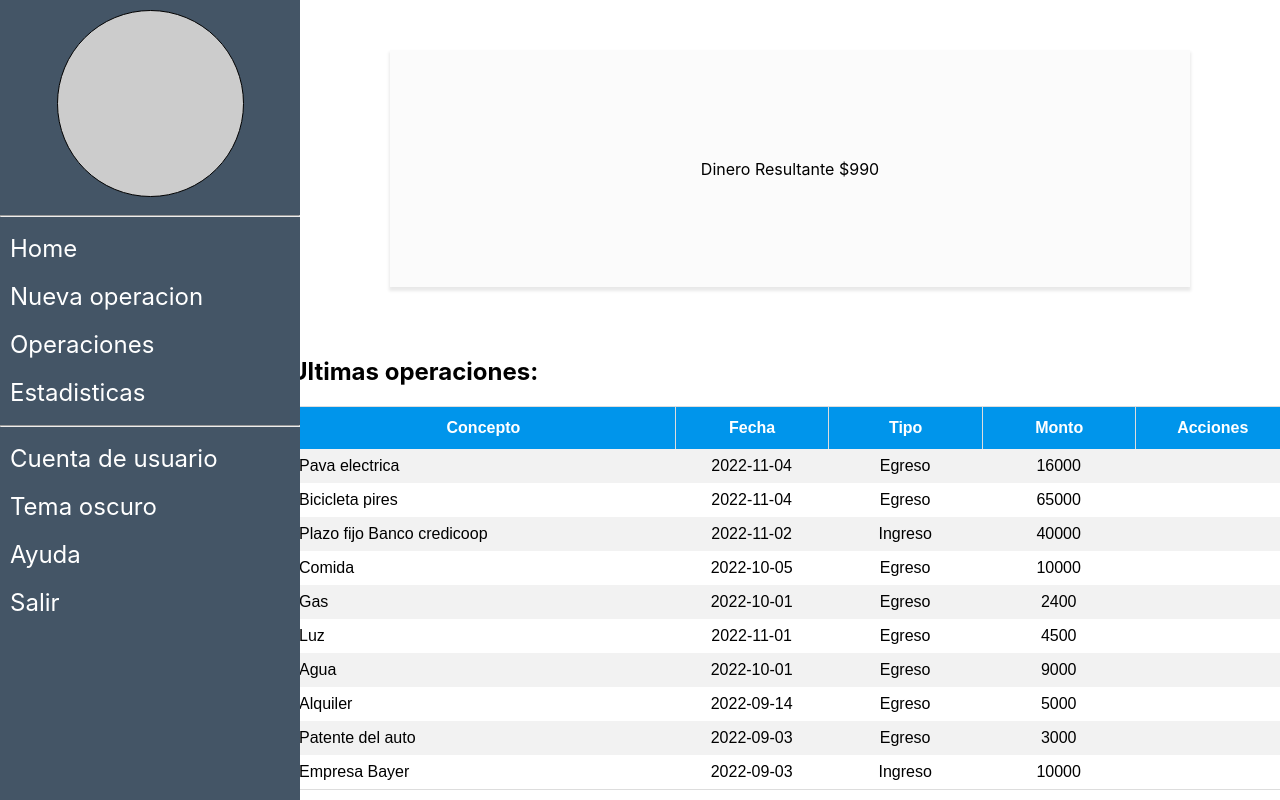
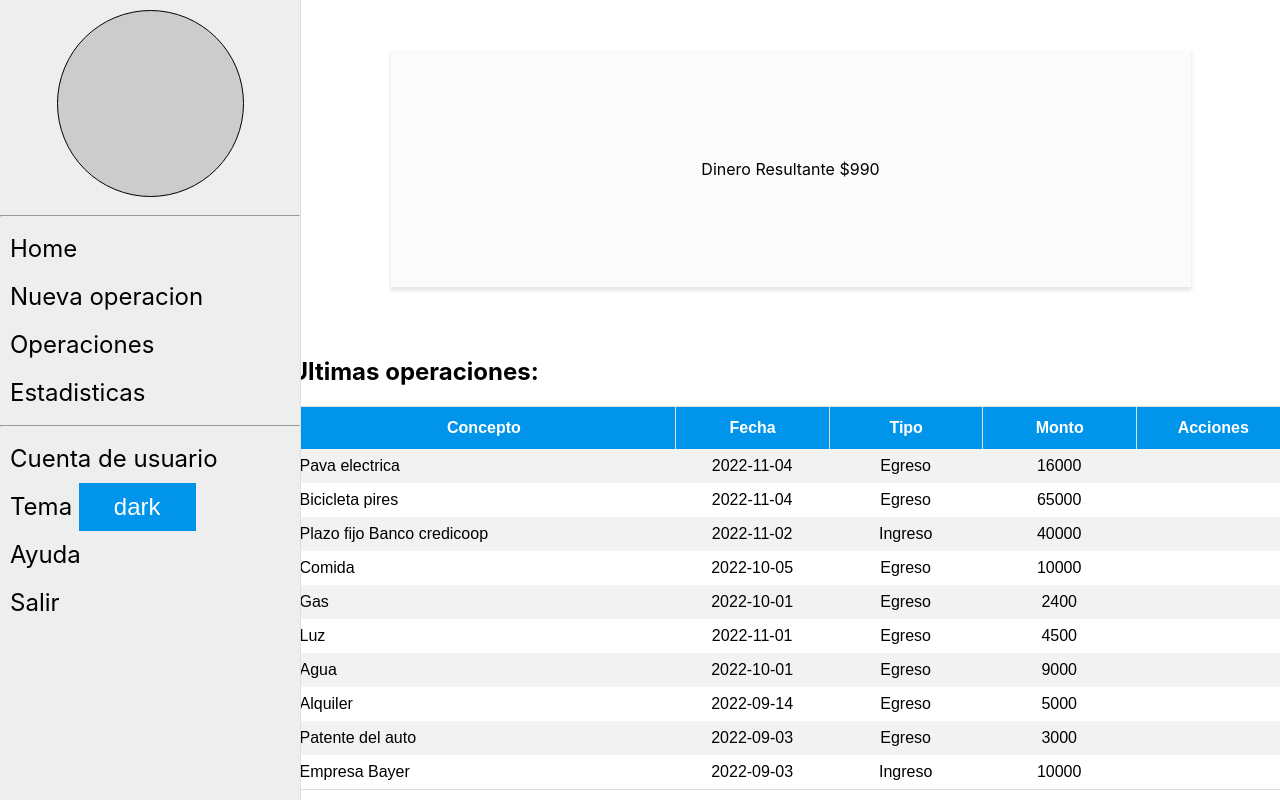
Before and after one commit to BraianM/Presupuesto-personal, a React (Create React App) app: page / in a window 1280 px wide. Built offline with nearby package versions, Linux system fonts and the light colour scheme.

Commit message:
Implementación de un nuevo boton en el componente sidebar que al presionarlo cambia el tema claro a oscuro solo en el compoenente sidebar

```diff
--- a/src/components/App.js
+++ b/src/components/App.js
@@ -1,6 +1,9 @@
 import { useState, createContext } from "react";
 import AppRouter from './AppRouter';
+
 export const dataContext = createContext()
+export const themeContext = createContext()
+
 
 const array = [
   { id:'op-1', concept:'Empresa Bayer', date:'2022-09-03', type:'Ingreso', amount:'10000' },
@@ -15,12 +18,22 @@ const array = [
   { id:'op-10', concept:'Pava electrica', date:'2022-11-04', type:'Egreso', amount:'16000' },
 ]
 
+const myThemes = {
+  dark:{backgroundColor:'#456', color:'white', type:'ligth'},
+  ligth:{backgroundColor:'#eee', color:'black', type:'dark'},
+}
+
 const  App = () => {
   const [data, setData] = useState(array)
+  const [theme, setTheme] = useState(myThemes.ligth)
+
+  const chooseTheme = () => theme.type === 'dark' ? setTheme(myThemes.dark) : setTheme(myThemes.ligth)
 
   return (
     <dataContext.Provider value={{data, setData}}>
-      <AppRouter />
+      <themeContext.Provider value={{chooseTheme, theme}}>
+        <AppRouter />
+      </themeContext.Provider>
     </dataContext.Provider>
   )
 }
--- a/src/components/Button.js
+++ b/src/components/Button.js
@@ -5,10 +5,12 @@ const stylesButton = ({bg='#ddddd', col= '#00000', bor='none', pad='0', fontS='1
   padding: pad,
   fontSize: fontS,
 })
-const Button = ({ children }) => {
+const Button = ({children, chooseTheme}) => {
+
   return (
     <button
       style={stylesButton({bg:'#0095eb', col:'white', pad:'10px 35px'})}
+      onClick={chooseTheme}
     >
     {children}
     </button>
--- a/src/components/Home.js
+++ b/src/components/Home.js
@@ -2,7 +2,7 @@ import Sidebar from './Sidebar'
 import Table from './table/Table'
 import DataList from './table/DataList'
 import { useContext } from 'react'
-import { dataContext } from './App'
+import { dataContext, themeContext } from './App'
 import Resultanteactual from './Resultanteactual';
 
 const styles = {
@@ -25,6 +25,7 @@ const styleH2 = {
 
 const Home = () => {
   const { data } = useContext(dataContext)
+  const {theme, chooseTheme} = useContext(themeContext)
 
   const myFilter = data.filter((op, i, data) => i >= data.length - 10 ?  op : null)
 
@@ -34,7 +35,7 @@ const Home = () => {
   return (
     <main style={styles} className='app'>
       <aside>
-        <Sidebar />
+        <Sidebar theme={theme} chooseTheme={chooseTheme} />
       </aside>
       <section style={stylesSection}>
         <Resultanteactual />
--- a/src/components/NuevaOperacion.js
+++ b/src/components/NuevaOperacion.js
@@ -1,5 +1,7 @@
 import Sidebar from "./Sidebar";
 import Formulario from "./Formulario";
+import {useContext} from 'react'
+import {themeContext} from './App'
 
 const stylesDiv = {
   display: 'flex',
@@ -19,10 +21,12 @@ const stylesH1 = {
 }
 
 const NuevaOperacion = () => {
+  const {theme, chooseTheme} = useContext(themeContext)
+
   return (
     <div style={stylesDiv}>
       <aside>
-        <Sidebar />
+        <Sidebar theme={theme} chooseTheme={chooseTheme} />
       </aside>
       <section style={stylesSection}>
         <h1 style={stylesH1}>INGRESA OPERACION</h1>
--- a/src/components/Operaciones.js
+++ b/src/components/Operaciones.js
@@ -1,5 +1,5 @@
 import { useState, useContext } from 'react';
-import { dataContext } from './App';
+import { dataContext, themeContext } from './App';
 import DataList from './table/DataList'
 import Sidebar from './Sidebar';
 import Table from './table/Table'
@@ -26,6 +26,7 @@ const stylesH1 = {
 
 const Operaciones = () => {
   const { data } = useContext(dataContext)
+  const {theme, chooseTheme} = useContext(themeContext)
   const [list, setList] = useState(data)
 
   const showList = () => {
@@ -38,7 +39,7 @@ const Operaciones = () => {
 
   return (
     <div style={ estiloDiv }>
-      <Sidebar />
+      <Sidebar theme={theme} chooseTheme={chooseTheme} />
       <section style={stylesSection}>
         <h1 style={stylesH1}>Lista de operaciones</h1>
         <ViewFilter data={data} getList={getList} />
--- a/src/components/Sidebar.js
+++ b/src/components/Sidebar.js
@@ -1,4 +1,5 @@
 import { Link } from "react-router-dom";
+import Button from './Button'
 
 const estiloLi = {
   textDecoration: 'none',
@@ -19,6 +20,7 @@ const estiloDiv = {
   minWidth: '300px',
   backgroundColor: '#456',
   height: '100vh',
+  borderRight: '1px solid #ddd',
 }
 
 const estiloIconUsuario = {
@@ -35,23 +37,24 @@ const estiloContIcon = {
   padding: '10px 0px',
 }
 
-const Sidebar = () => {
+const Sidebar = ({theme, chooseTheme }) => {
+
   return (
-    <div style={ estiloDiv }>
+    <div style={ {...estiloDiv, ...theme} }>
       <div style={ estiloContIcon }>
         <div style={ estiloIconUsuario }></div>
       </div>
       <hr />
-      <ul style={ estiloUl }>
-        <li><Link style={ estiloLi } to='/'>Home</Link></li>
-        <li><Link style={ estiloLi } to='/nueva-operacion'>Nueva operacion</Link></li>
-        <li><Link style={ estiloLi } to='/operaciones'>Operaciones</Link></li>
+      <ul style={{...estiloUl, ...theme}}>
+        <li><Link style={{...estiloLi, ...theme}} to='/'>Home</Link></li>
+        <li><Link style={{...estiloLi, ...theme}} to='/nueva-operacion'>Nueva operacion</Link></li>
+        <li><Link style={{...estiloLi, ...theme}} to='/operaciones'>Operaciones</Link></li>
         <li>Estadisticas</li>
       </ul>
       <hr />
-      <ul style={ estiloUl }>
+      <ul style={{...estiloUl, ...theme}}>
         <li>Cuenta de usuario</li>
-        <li>Tema oscuro</li>
+        <li>Tema <Button chooseTheme={() => chooseTheme()}>{theme.type}</Button></li>
         <li>Ayuda</li>
         <li>Salir</li>
       </ul>
```
